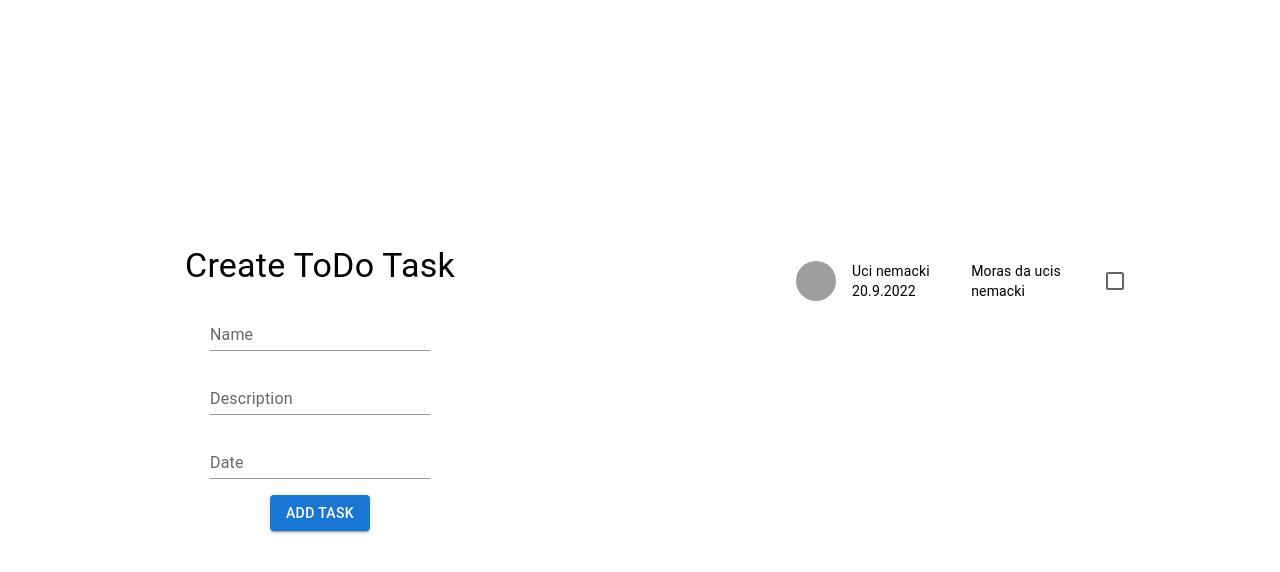
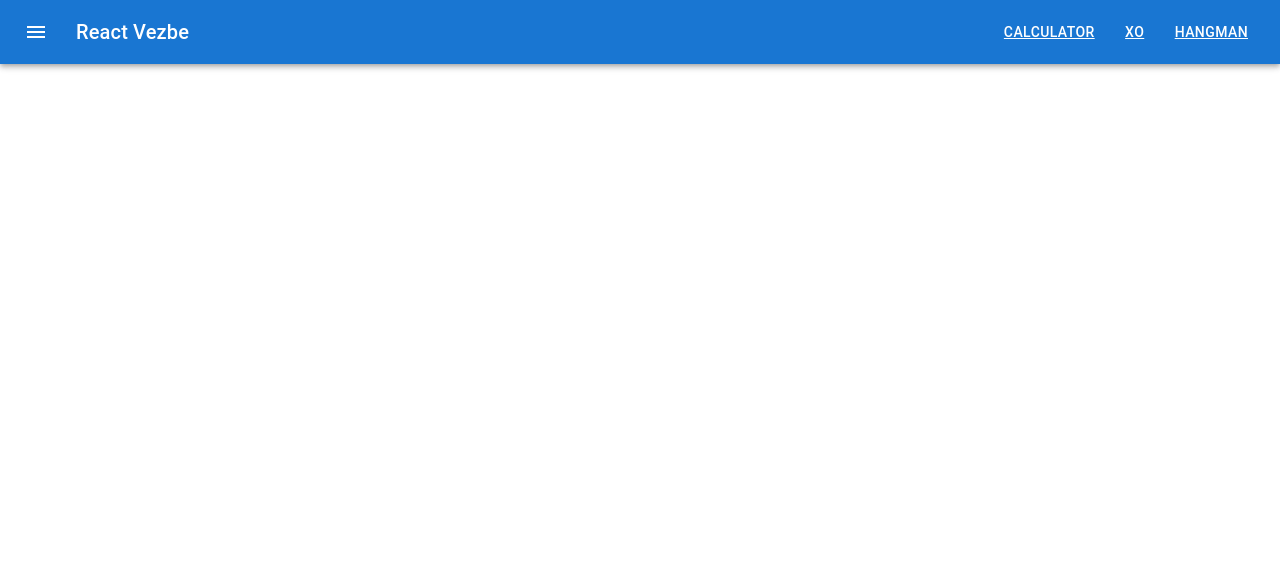
Before and after one commit to EminHamzagic/React-Kurs, a React (Create React App) app: page / in a window 1280 px wide. Shown: the top 572 px of the page. Built offline with nearby package versions, Linux system fonts and the light colour scheme; grey boxes are pictures that could not be loaded.

Commit message:
route vezbanje

```diff
--- a/package.json
+++ b/package.json
@@ -5,6 +5,7 @@
   "dependencies": {
     "@emotion/react": "^11.10.4",
     "@emotion/styled": "^11.10.4",
+    "@mui/icons-material": "^5.10.3",
     "@mui/material": "^5.10.3",
     "@testing-library/jest-dom": "^5.16.4",
     "@testing-library/react": "^13.3.0",
@@ -12,6 +13,7 @@
     "node-fetch": "^3.2.10",
     "react": "^18.2.0",
     "react-dom": "^18.2.0",
+    "react-router-dom": "^5.3.3",
     "react-scripts": "5.0.1",
     "web-vitals": "^2.1.4"
   },
--- /dev/null
+++ b/src/components/Header.js
@@ -0,0 +1,47 @@
+import * as React from "react";
+import AppBar from "@mui/material/AppBar";
+import Box from "@mui/material/Box";
+import Toolbar from "@mui/material/Toolbar";
+import Typography from "@mui/material/Typography";
+import Button from "@mui/material/Button";
+import IconButton from "@mui/material/IconButton";
+import MenuIcon from "@mui/icons-material/Menu";
+import { Link } from "react-router-dom";
+
+export default function Header() {
+  return (
+    <Box sx={{ flexGrow: 1 }}>
+      <AppBar position="static">
+        <Toolbar>
+          <IconButton
+            size="large"
+            edge="start"
+            color="inherit"
+            aria-label="menu"
+            sx={{ mr: 2 }}
+          >
+            <MenuIcon />
+          </IconButton>
+          <Typography variant="h6" component="div" sx={{ flexGrow: 1 }}>
+            React Vezbe
+          </Typography>
+          <Button color="inherit">
+            <Link style={{ color: "white" }} to="/">
+              Calculator
+            </Link>
+          </Button>
+          <Button color="inherit">
+            <Link style={{ color: "white" }} to="/xo">
+              XO
+            </Link>
+          </Button>
+          <Button color="inherit">
+            <Link style={{ color: "white" }} to="/hangman">
+              Hangman
+            </Link>
+          </Button>
+        </Toolbar>
+      </AppBar>
+    </Box>
+  );
+}
--- a/src/index.css
+++ b/src/index.css
@@ -23,7 +23,15 @@ code {
 #root {
   width: 100%;
   height: 100%;
+  /* display: flex;
+  align-items: center;
+  justify-content: space-around; */
+}
+
+#root .container {
+  width: 100%;
+  height: 90%;
   display: flex;
+  justify-content: center;
   align-items: center;
-  justify-content: space-around;
 }
--- a/src/index.js
+++ b/src/index.js
@@ -1,12 +1,20 @@
 import React from "react";
 import ReactDOM from "react-dom/client";
+import { BrowserRouter } from "react-router-dom";
+import Header from "./components/Header";
 // import Hangman from "./components/Hangman.js";
 import "./index.css";
 import ToDo from "./ToDo/ToDo.js";
+import { Route } from "react-router-dom";
 
 const root = ReactDOM.createRoot(document.getElementById("root"));
 root.render(
+  <BrowserRouter>
+    <Header />
+    <div className="container">
+      <Route />
+    </div>
+  </BrowserRouter>
   // <React.StrictMode>
-  <ToDo />
   // </React.StrictMode>
 );
```
Also changed, not shown: 1 other file (tests, documents, lock files or other folders).
